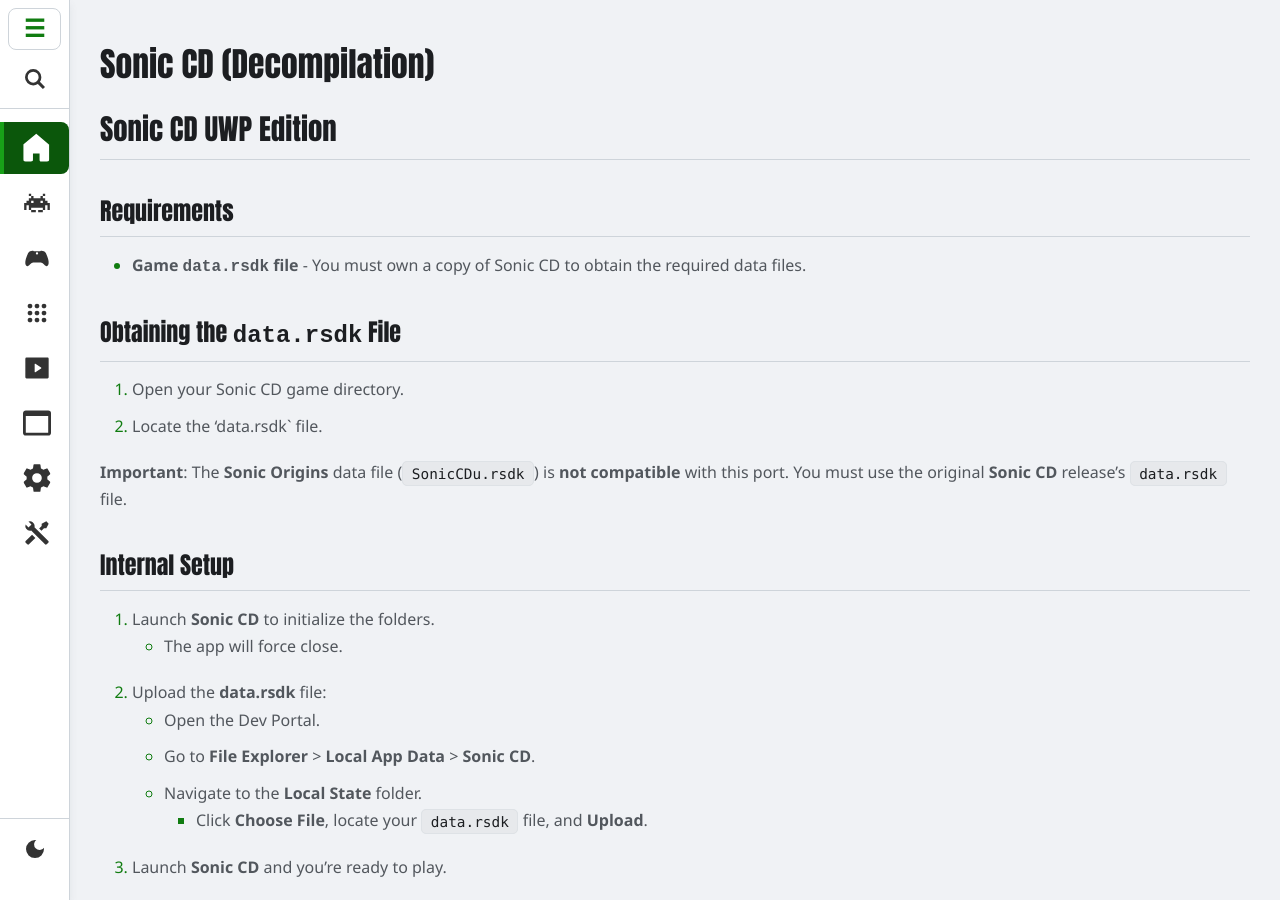
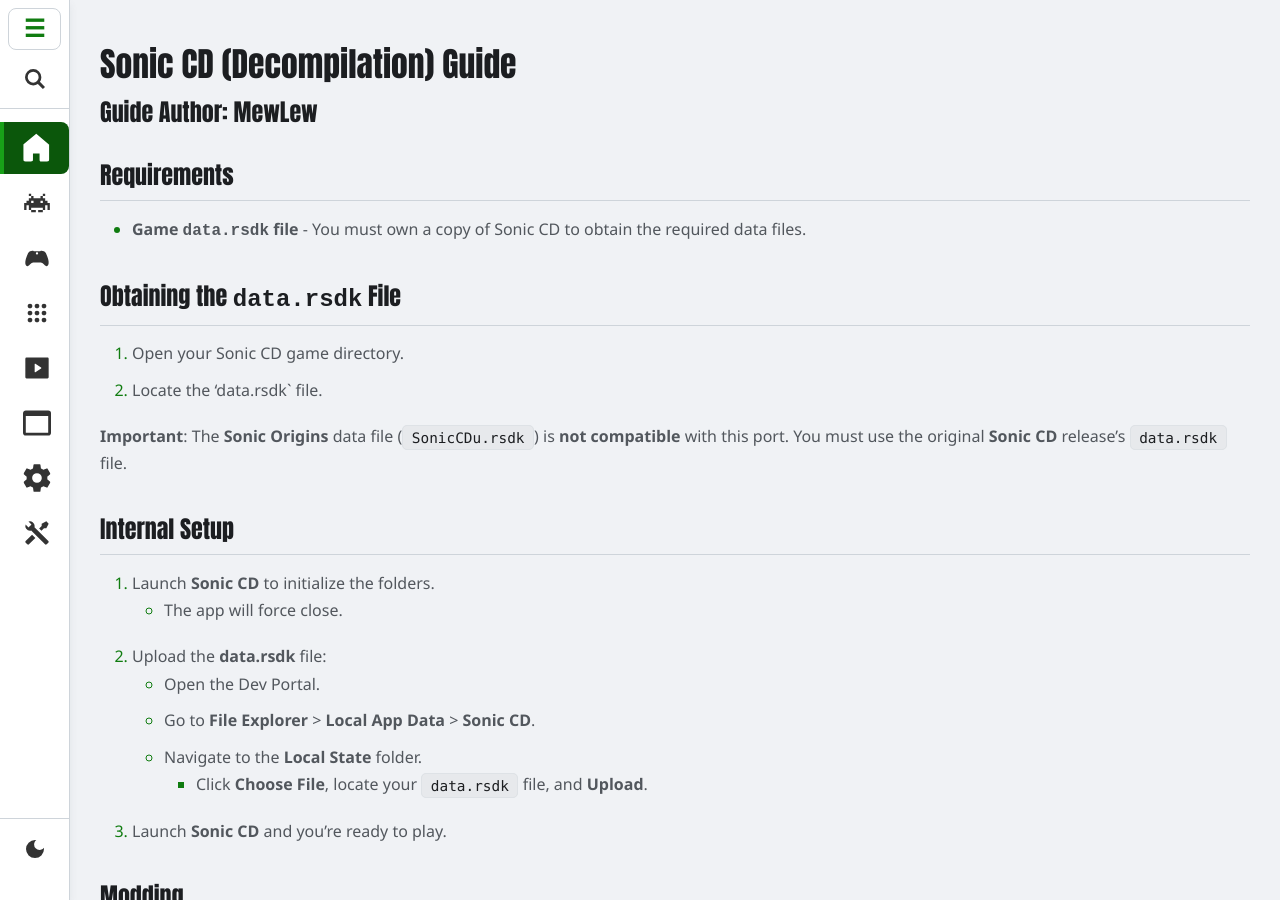
Before and after one commit to EmulationRevival/emulationrevival.github.io, a Jekyll site: the page built from guides/ports/soniccd.md, in a window 1280 px wide and 900 px high. Built offline with Jekyll 4.4.1, drawn with Linux system fonts in a browser that asks for light colours.

Commit message:
Update soniccd.md

```diff
--- a/guides/ports/soniccd.md
+++ b/guides/ports/soniccd.md
@@ -1,11 +1,10 @@
 ---
 layout: template
-title: "Sonic CD (Decompilation)"
+title: "Sonic CD (Decompilation) Guide"
 permalink: /guides/ports/soniccd-guide/
 description: "A guide for setting up Sonic CD (Decompilation) on dev mode."
+author: "MewLew"
 ---
-
-## Sonic CD UWP Edition
 
 ### Requirements
 - **Game `data.rsdk` file** - You must own a copy of Sonic CD to obtain the required data files.
```
